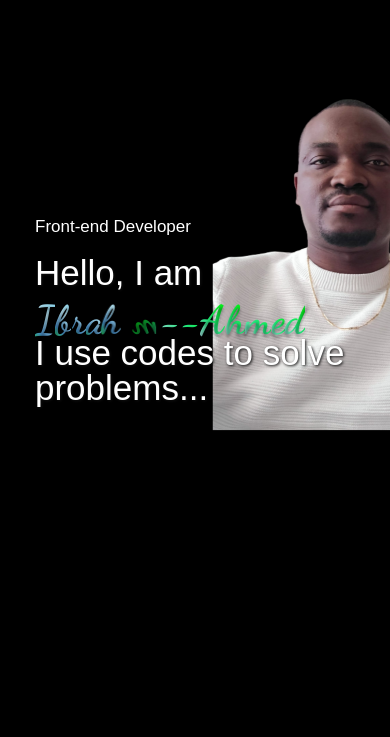
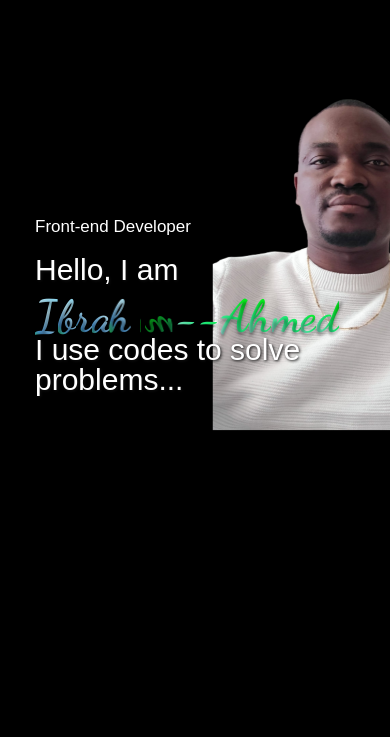
Before and after one commit to KingRahim/kingrahim.github.io, a plain HTML site: page index.html in a window 390 px wide. Shown: the part 107-844 px from the top of the page. Drawn offline with nearby package versions, Linux system fonts and the light colour scheme; a script that the page names is missing; a web font is replaced by a local one.

Commit message:
Update style.css

```diff
--- a/style.css
+++ b/style.css
@@ -775,14 +775,14 @@ form .btn2 {
     }
 
     .header-text h2 {
-        font-size: 35px;
+        font-size: 30px;
         margin-top: 20px;
         text-shadow: 1px 1px 3px #111;
     }
 
     .header-text span {
 
-        font-size: 40px !important;
+        font-size: 45px !important;
     }
 
     nav .main {
```
